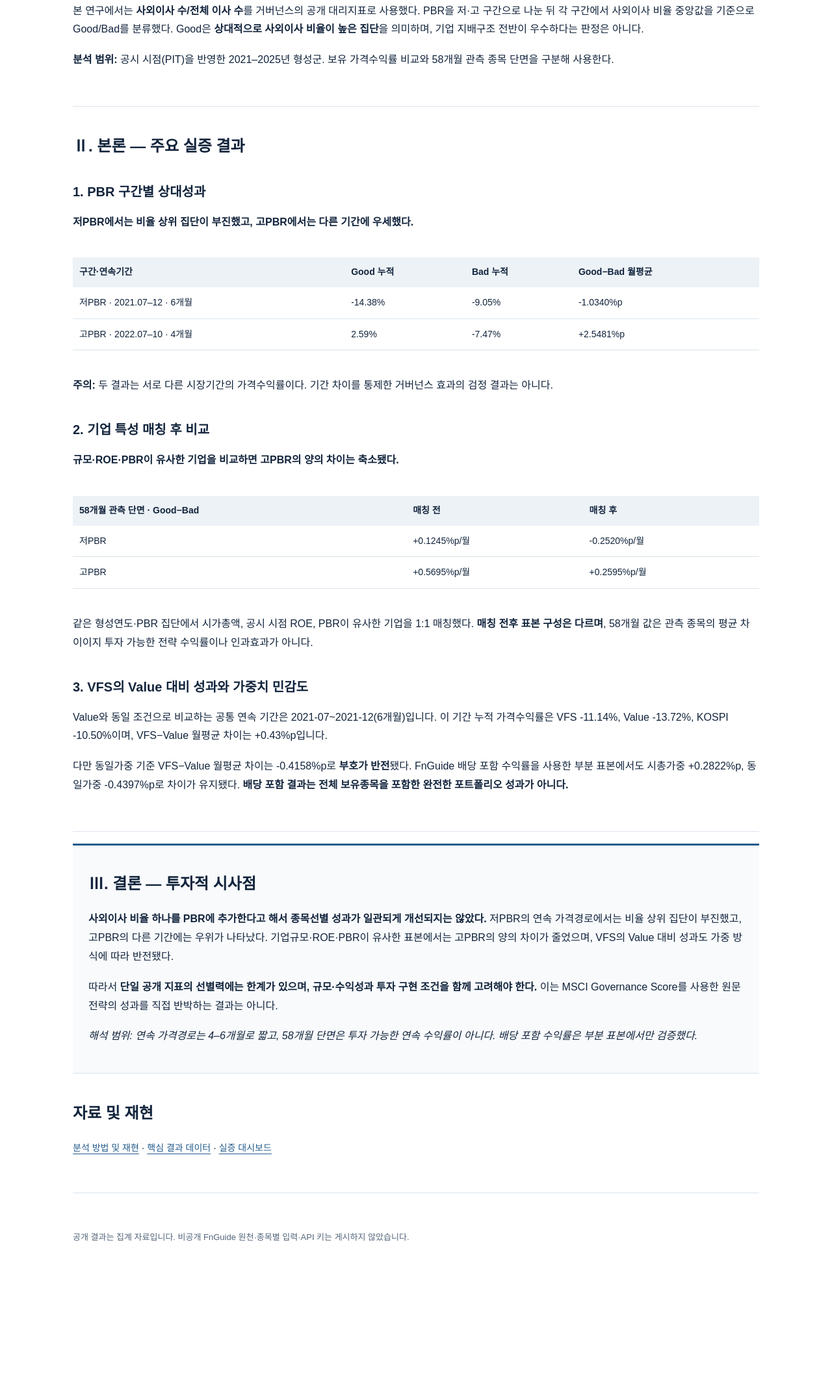
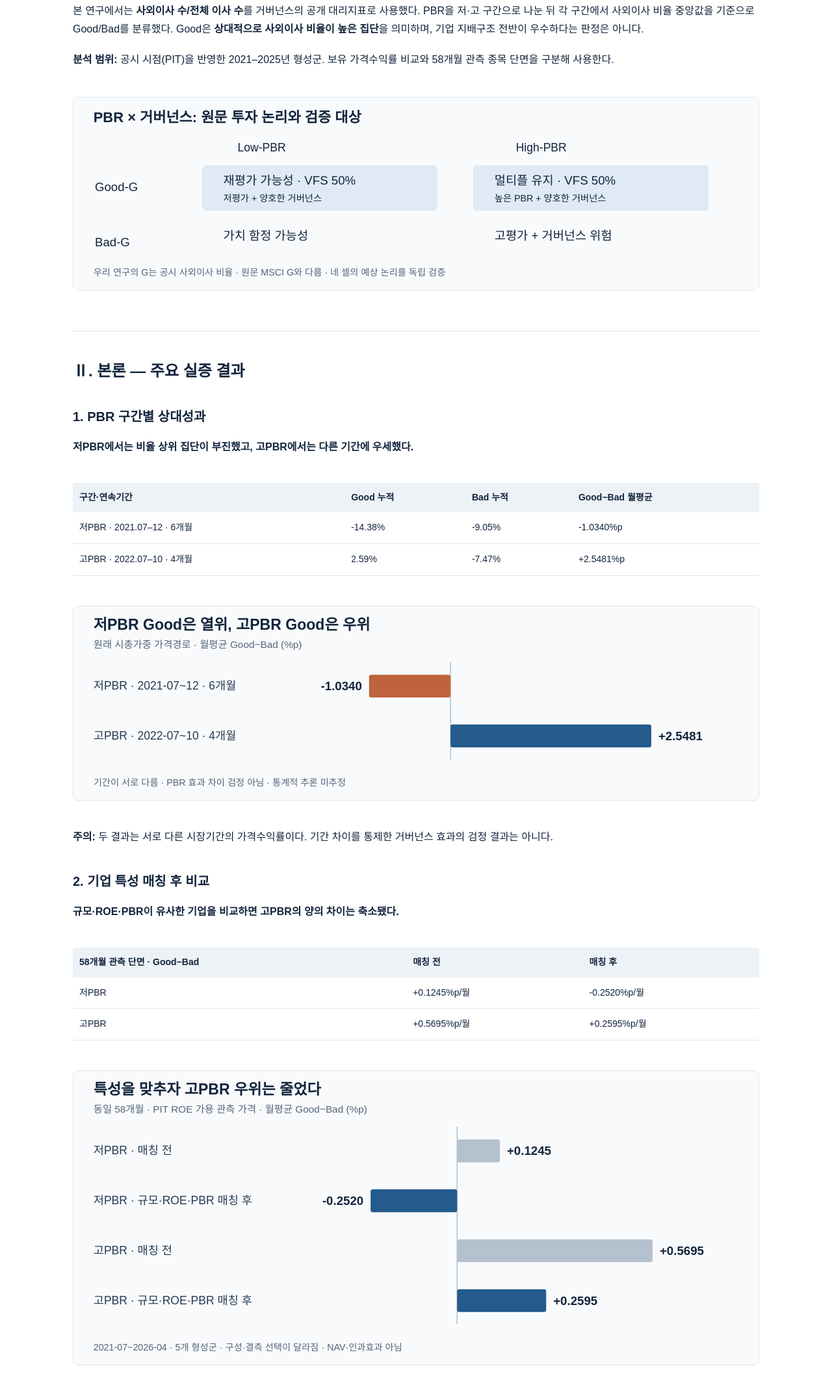
Before and after one commit to bucheoncityboy/mirae-governance-vfs-research, a website: page dashboard/index.html in a window 1280 px wide. Shown: the part 995-3123 px from the top of the page at 65% size. Before the commit the page ends 2938 px from the top, so only its background shows below. Drawn offline with Linux system fonts and the light colour scheme.

Commit message:
Render four existing evidence SVGs in Pages at matching research sections

```diff
--- a/dashboard/index.html
+++ b/dashboard/index.html
@@ -10,6 +10,7 @@
 <section id="intro"><h2>Ⅰ. 서론 — 연구 배경과 설계</h2><p>낮은 PBR은 저평가뿐 아니라 기업 고유의 위험을 반영할 수 있다. 미래에셋증권의 VFS는 PBR과 거버넌스를 함께 고려해 Low-Good 및 High-Good 기업을 선별한다.</p>
 <p>본 연구에서는 <strong>사외이사 수/전체 이사 수</strong>를 거버넌스의 공개 대리지표로 사용했다. PBR을 저·고 구간으로 나눈 뒤 각 구간에서 사외이사 비율 중앙값을 기준으로 Good/Bad를 분류했다. Good은 <strong>상대적으로 사외이사 비율이 높은 집단</strong>을 의미하며, 기업 지배구조 전반이 우수하다는 판정은 아니다.</p>
 <p><strong>분석 범위:</strong> 공시 시점(PIT)을 반영한 2021–2025년 형성군. 보유 가격수익률 비교와 58개월 관측 종목 단면을 구분해 사용한다.</p>
+<div class="chart-wrap"><img src="supplement/structure.svg" alt="PBR과 사외이사 비율에 따른 4개 집단"></div>
 </section>
 <section id="evidence"><h2>Ⅱ. 본론 — 주요 실증 결과</h2><h3>1. PBR 구간별 상대성과</h3>
 <p><strong>저PBR에서는 비율 상위 집단이 부진했고, 고PBR에서는 다른 기간에 우세했다.</strong></p>
@@ -35,6 +36,7 @@
 <td>+2.5481%p</td>
 </tr>
 </tbody></table></div>
+<div class="chart-wrap"><img src="supplement/pbr_spread.svg" alt="저PBR과 고PBR의 Good-Bad 월평균 차이, 관측기간 상이"></div>
 <p><strong>주의:</strong> 두 결과는 서로 다른 시장기간의 가격수익률이다. 기간 차이를 통제한 거버넌스 효과의 검정 결과는 아니다.</p>
 <h3>2. 기업 특성 매칭 후 비교</h3>
 <p><strong>규모·ROE·PBR이 유사한 기업을 비교하면 고PBR의 양의 차이는 축소됐다.</strong></p>
@@ -57,10 +59,12 @@
 <td>+0.2595%p/월</td>
 </tr>
 </tbody></table></div>
+<div class="chart-wrap"><img src="supplement/matching.svg" alt="동일 58개월 단면의 기업 특성 매칭 전후 수익률 차이"></div>
 <p>같은 형성연도·PBR 집단에서 시가총액, 공시 시점 ROE, PBR이 유사한 기업을 1:1 매칭했다. <strong>매칭 전후 표본 구성은 다르며</strong>, 58개월 값은 관측 종목의 평균 차이이지 투자 가능한 전략 수익률이나 인과효과가 아니다.</p>
 <h3>3. VFS의 Value 대비 성과와 가중치 민감도</h3>
 <p>Value와 동일 조건으로 비교하는 공통 연속 기간은 2021-07~2021-12(6개월)입니다. 이 기간 누적 가격수익률은 VFS -11.14%, Value -13.72%, KOSPI -10.50%이며, VFS−Value 월평균 차이는 +0.43%p입니다.</p>
 <p>다만 동일가중 기준 VFS−Value 월평균 차이는 -0.4158%p로 <strong>부호가 반전</strong>됐다. FnGuide 배당 포함 수익률을 사용한 부분 표본에서도 시총가중 +0.2822%p, 동일가중 -0.4397%p로 차이가 유지됐다. <strong>배당 포함 결과는 전체 보유종목을 포함한 완전한 포트폴리오 성과가 아니다.</strong></p>
+<div class="chart-wrap"><img src="supplement/implementation.svg" alt="VFS-Value 시가총액 가중 및 동일가중 성과 민감도"></div>
 </section>
 <section id="conclusion"><h2>Ⅲ. 결론 — 투자적 시사점</h2><p><strong>사외이사 비율 하나를 PBR에 추가한다고 해서 종목선별 성과가 일관되게 개선되지는 않았다.</strong> 저PBR의 연속 가격경로에서는 비율 상위 집단이 부진했고, 고PBR의 다른 기간에는 우위가 나타났다. 기업규모·ROE·PBR이 유사한 표본에서는 고PBR의 양의 차이가 줄었으며, VFS의 Value 대비 성과도 가중 방식에 따라 반전됐다.</p>
 <p>따라서 <strong>단일 공개 지표의 선별력에는 한계가 있으며, 규모·수익성과 투자 구현 조건을 함께 고려해야 한다.</strong> 이는 MSCI Governance Score를 사용한 원문 전략의 성과를 직접 반박하는 결과는 아니다.</p>
```
